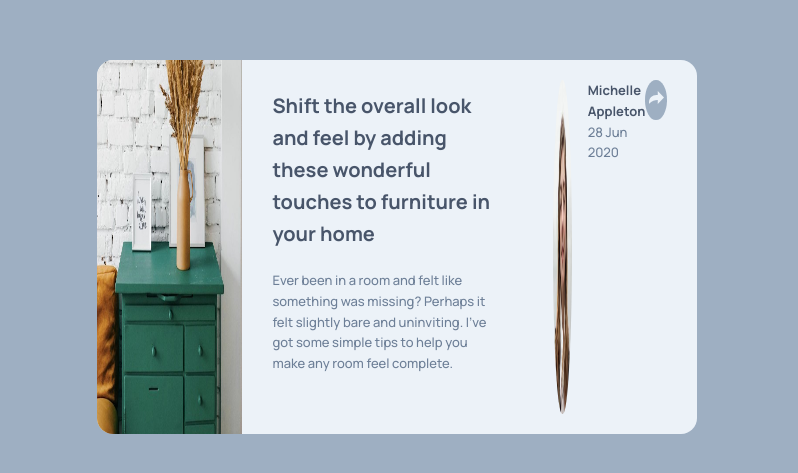
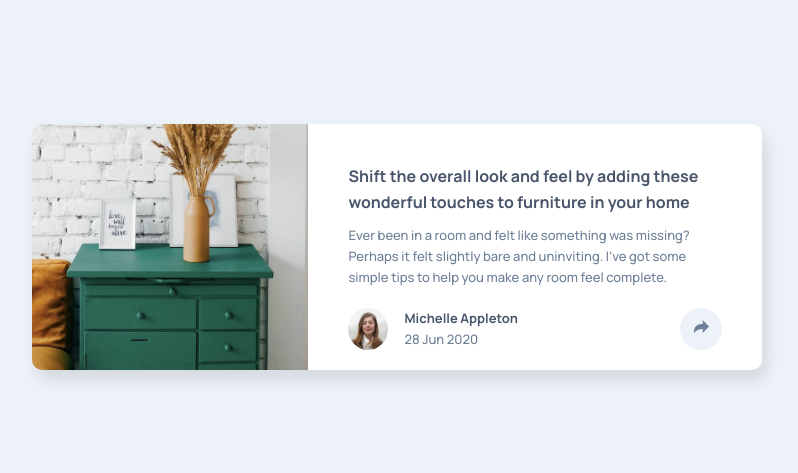
Before and after one commit to ABaker14791/Article-Preview-Component, a Next.js app: page / in a window 1280 px wide. Shown: the part 153-626 px from the top of the page, without its empty margins (243-1041 px from the left). Built offline with nearby package versions, Linux system fonts and the light colour scheme.

Commit message:
desktop responsive

```diff
--- a/pages/index.js
+++ b/pages/index.js
@@ -19,12 +19,6 @@ export default function Home() {
       <Head>
         <title>Frontend Mentor | Article preview component</title>
         <meta name="description" content="Article preview component" />
-        <link rel="preconnect" href="https://fonts.googleapis.com" />
-        <link rel="preconnect" href="https://fonts.gstatic.com" crossorigin />
-        <link
-          href="https://fonts.googleapis.com/css2?family=Manrope:wght@500;700&display=swap"
-          rel="stylesheet"
-        />
         <link
           rel="icon"
           type="image/png"
@@ -35,11 +29,12 @@ export default function Home() {
 
       <main className={Styles.CardContainer}>
         <div className={Styles.Card}>
-          <Image src={drawers} />
+          <Image src={drawers} className={Styles.Heroimg} />
+          <div className={Styles.CardRight}>
             <div className={Styles.CardContent}>
               <h1 className={Styles.CardHeading}>
-              Shift the overall look and feel by adding these wonderful touches
-              to furniture in your home
+                Shift the overall look and feel by adding these wonderful
+                touches to furniture in your home
               </h1>
               <p className={Styles.CardText}>
                 Ever been in a room and felt like something was missing? Perhaps
@@ -80,6 +75,7 @@ export default function Home() {
               </div>
             )}
           </div>
+        </div>
       </main>
     </div>
   );
--- a/styles/Home.module.scss
+++ b/styles/Home.module.scss
@@ -6,31 +6,28 @@
 }
 
 .Card {
-    width:375px;
-    border-radius: 16px;
+    width:330px;
+    border-radius: 10px;
     overflow: hidden;
-    background-color: hsl(210, 46%, 95%);
+    background-color: #fff;
+    box-shadow: 5px 10px 15px rgb(0 0 0 / 10%)
 }
 
 .CardContent {
-    margin:30px;
+    margin:30px 30px 18px 30px;
 }
 
 .CardHeading {
-    font-size: 20px;
+    font-size: 16px;
     font-weight: 700;
     color: hsl(217, 19%, 35%);
-    margin: 0 0 20px 0;
-}
-
-.CardText {
-    padding: 0 0 30px 0;
+    margin: 0 0 10px 0;
 }
 
 .CardFooter {
     display: flex;
     justify-content: space-between;
-    padding: 20px 30px 20px 30px;
+    padding: 0px 40px 20px 40px;
 }
 
 .AuthorContainer {
@@ -40,6 +37,8 @@
 
 .Avatar {
     border-radius: 50%;
+    width: 42px;
+    height: 42px;
 }
 
 .CardName {
@@ -50,11 +49,11 @@
 
 .ShareBtn {
     border-radius: 50%;
-    height: 40px;
-    width: 40px;
+    height: 42px;
+    width: 42px;
     border: none;
     cursor: pointer;
-    background-color: hsl(212, 23%, 69%);
+    background-color: var(--Light-Grayish-Blue);
     color: hsl(210, 46%, 95%);
 }
 
@@ -63,13 +62,12 @@
 .CardFooterActive {
     display: flex;
     justify-content: space-between;
-    padding: 20px 30px 20px 30px;
+    padding: 16px 30px 16px 30px;
     background-color: hsl(217, 19%, 35%);
 }
 
 .ShareText {
     color: hsl(212, 23%, 69%);
-    font-size: 16px;
     letter-spacing: 5px;
     align-self: center;
     text-transform: uppercase;
@@ -87,9 +85,20 @@
     height: 40px;
 }
 @media screen and (min-width: 600px) {
-    .Card {
-        display: flex;
-        flex-direction: row;
-        width: 600px;
-    }
+
+.Card {
+    display: flex;
+    flex-direction: row;
+    width: 730px;
 }
+
+.Heroimg {
+    width: 287px;
+}
+
+.CardContent {
+    margin:40px 40px 20px 40px;
+}
+
+
+}
--- a/styles/globals.scss
+++ b/styles/globals.scss
@@ -1,3 +1,13 @@
+@import url('https://fonts.googleapis.com/css2?family=Manrope:wght@500;700&display=swap');
+
+:root {
+--Very-Dark-Grayish-Blue: hsl(217, 19%, 35%);
+--Desaturated-Dark-Blue: hsl(214, 17%, 51%);
+--Grayish-Blue: hsl(212, 23%, 69%);
+--Light-Grayish-Blue: hsl(210, 46%, 95%);
+--fontSize: 13px ;
+}
+
 * {
     margin:0;
     padding:0;
@@ -7,10 +17,10 @@
 
 body {
     font-family: 'Manrope', sans-serif;
-    background-color: hsl(212, 23%, 69%);
+    background-color: var(--Light-Grayish-Blue);
 }
 
 p {
-    font-size: 13px;
+    font-size: var(--fontSize);
     color: hsl(214, 17%, 51%)
 }
```
Also changed, not shown: images/icon-share.svg. Lines whose indentation alone changed are shown as unchanged.
